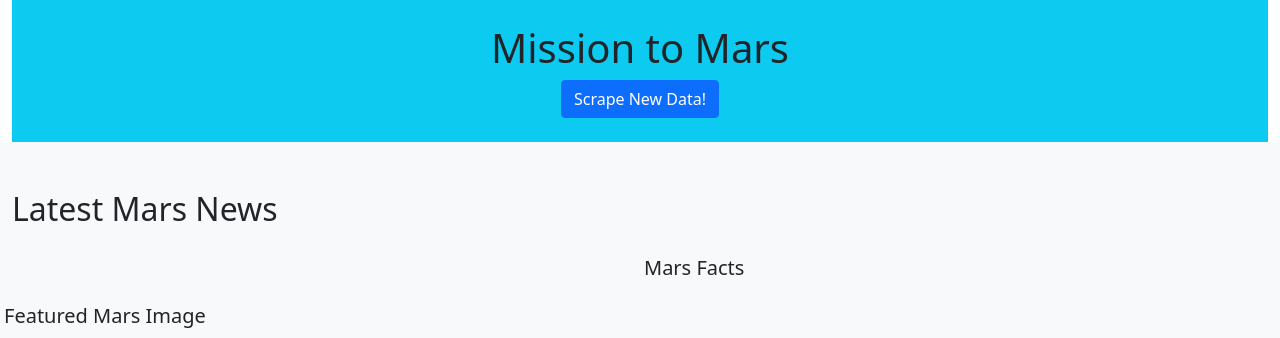
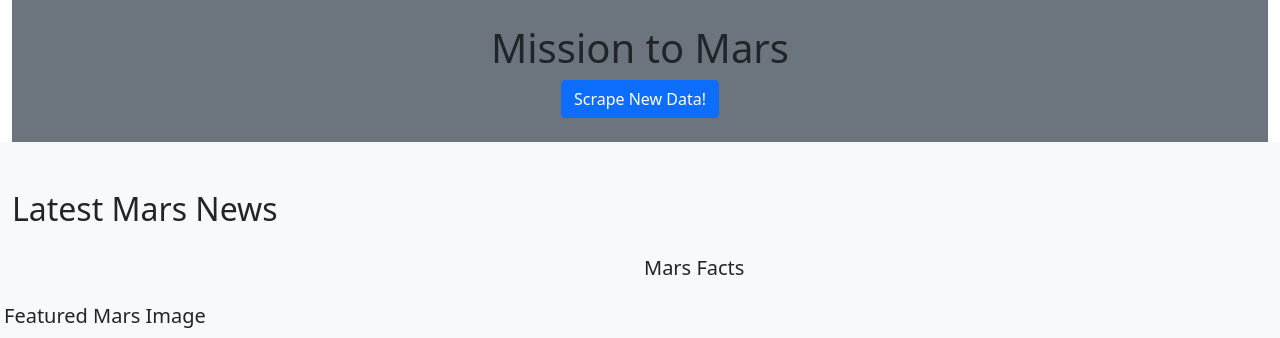
Before and after one commit to haiyun508/Web-Scraping-from-NASA-Mars-New, a Flask app: page / in a window 1280 px wide. Shown: the top 338 px of the page. Run offline with Flask 2, Linux system fonts and the light colour scheme; data that the repository does not hold is empty; some libraries are stand-ins or nearby versions.

Commit message:
finished

```diff
--- a/Missions_to_Mars/templates/index.html
+++ b/Missions_to_Mars/templates/index.html
@@ -7,11 +7,12 @@
   <meta http-equiv="X-UA-Compatible" content="ie=edge">
   <title>Mission to Mars</title>
   <link href="https://cdn.jsdelivr.net/npm/bootstrap@5.0.0-beta3/dist/css/bootstrap.min.css" rel="stylesheet" integrity="sha384-eOJMYsd53ii+scO/bJGFsiCZc+5NDVN2yr8+0RDqr0Ql0h+rP48ckxlpbzKgwra6" crossorigin="anonymous">
+  <link rel="stylesheet" href="style.css">
 </head>
 
 <body>
     <div class="container-fluid">
-        <div class="jumbotron text-center bg-info p-4">
+        <div class="jumbotron text-center bg-secondary p-4">
             <h1>Mission to Mars</h1>
             <a class="btn btn-primary btn-md" href="/scrape" role="button">Scrape New Data!</a>
         </div>
@@ -30,8 +31,8 @@
                 <img src="{{mars.featured_image_url}}" style="width:400px; height:300px" alt="Mars">
             </div>
             <div class="col-md-6 p-1 bg-light">
-            <h5>Mars Facts</h5>
-            <table class="table table-bordered">{{mars.table|safe}}</table>
+                 <h5>Mars Facts</h5>
+                 {{mars.table|safe}}
             </div>
         </div>
 
@@ -48,6 +49,11 @@
              </div>
              {% endfor %}
     </div>
+
+    <script src="https://code.jquery.com/jquery-3.3.1.slim.min.js" integrity="sha384-q8i/X+965DzO0rT7abK41JStQIAqVgRVzpbzo5smXKp4YfRvH+8abtTE1Pi6jizo" crossorigin="anonymous"></script>
+    <script src="https://cdnjs.cloudflare.com/ajax/libs/popper.js/1.14.7/umd/popper.min.js" integrity="sha384-UO2eT0CpHqdSJQ6hJty5KVphtPhzWj9WO1clHTMGa3JDZwrnQq4sF86dIHNDz0W1" crossorigin="anonymous"></script>
+    <script src="https://stackpath.bootstrapcdn.com/bootstrap/4.3.1/js/bootstrap.min.js" integrity="sha384-JjSmVgyd0p3pXB1rRibZUAYoIIy6OrQ6VrjIEaFf/nJGzIxFDsf4x0xIM+B07jRM" crossorigin="anonymous"></script>
+
 </body>
 
 </html>
--- /dev/null
+++ b/Missions_to_Mars/templates/style.css
@@ -0,0 +1,15 @@
+table {
+    font-family: arial, sans-serif;
+    border-collapse: collapse;
+    width: 100%;
+  }
+
+td, th {
+    border: 1px solid #dddddd !important;
+    text-align: left;
+    padding: 8px;
+  }
+
+  tr:nth-child(even) {
+    background-color: #dddddd !important;
+  }
```
Also changed, not shown: Missions_to_Mars/web_screenshot1.png (added), Missions_to_Mars/web_screenshot2.png (added).
